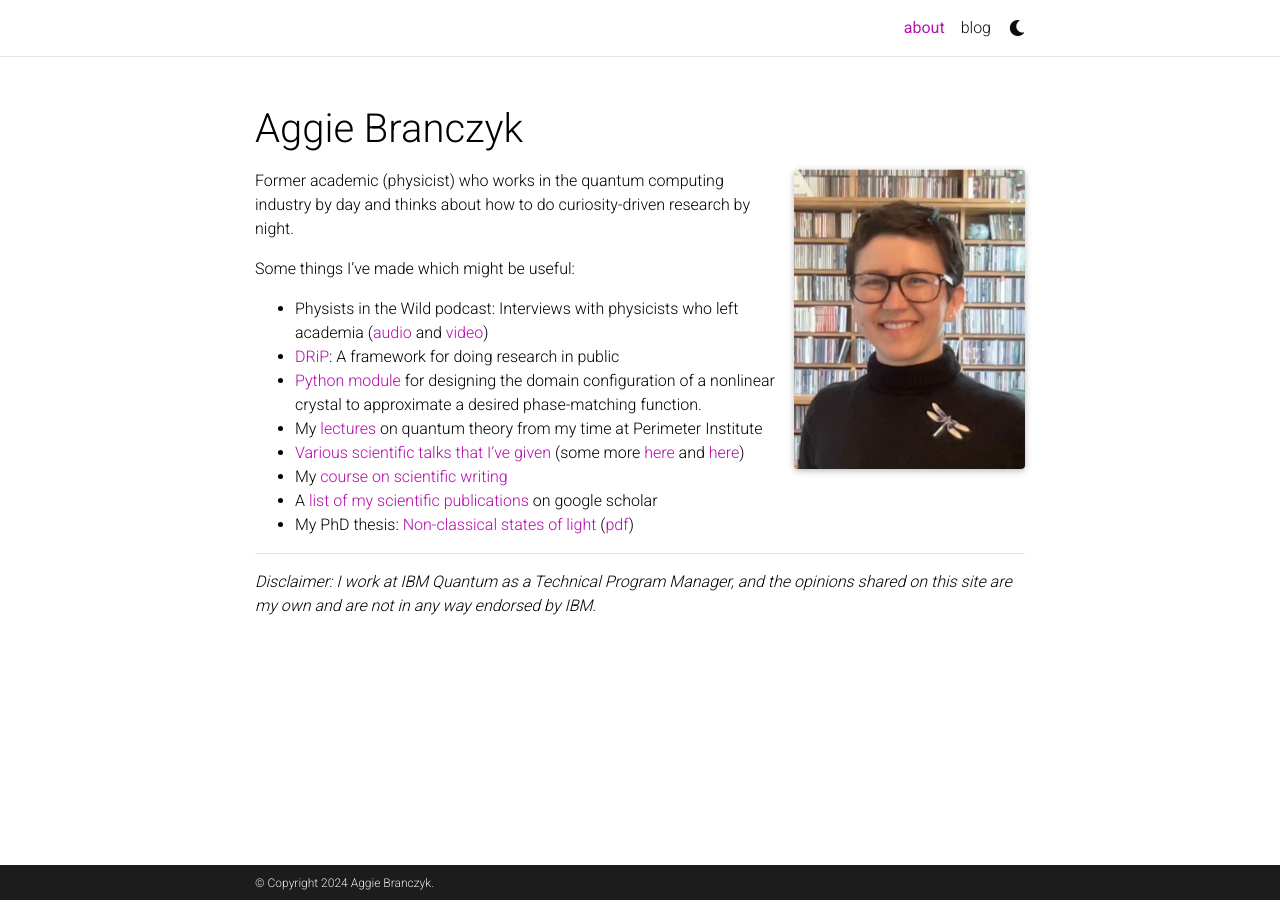
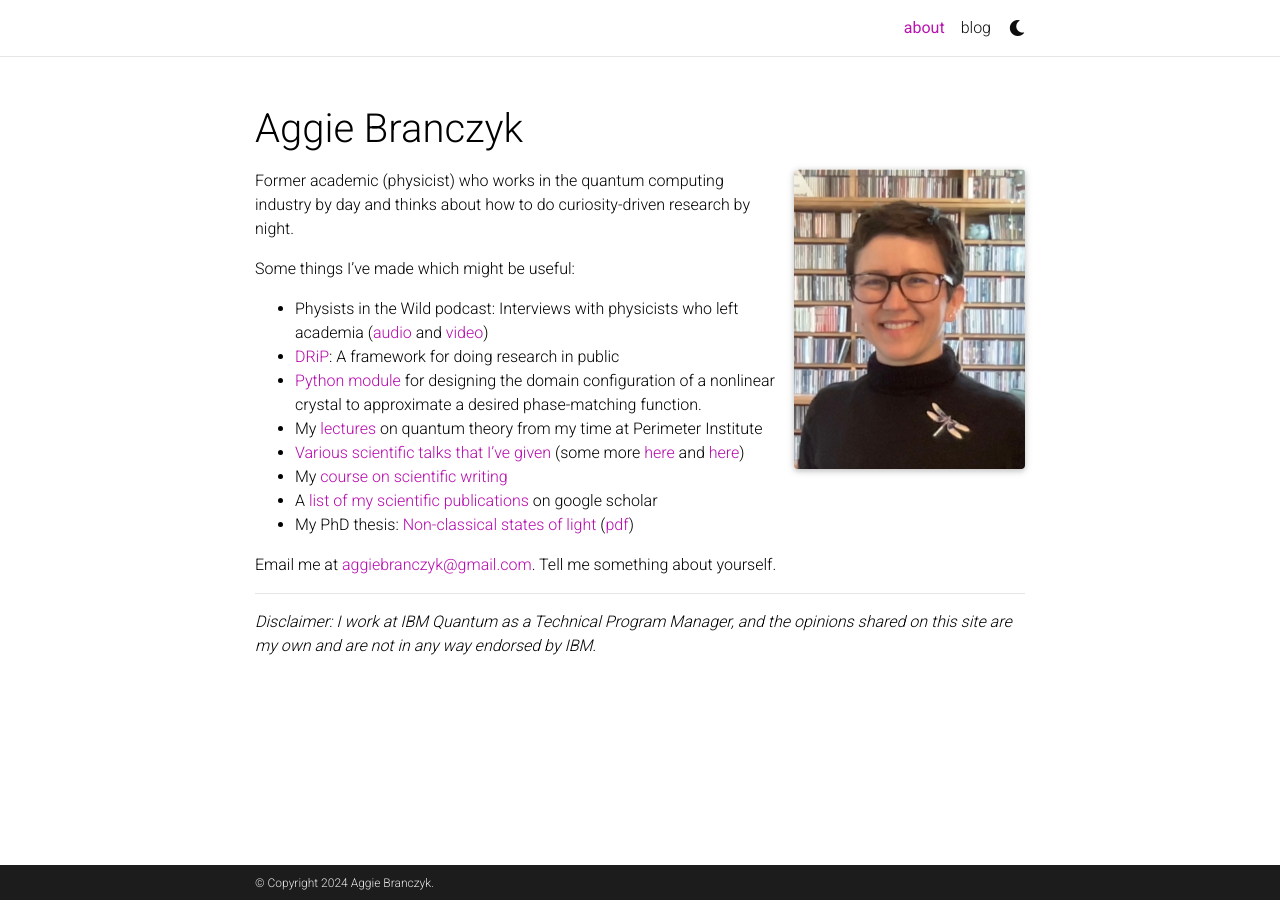
Before and after one commit to abranczyk/abranczyk.github.io, a Jekyll site: the page built from _pages/about.md, in a window 1280 px wide. Built offline with Jekyll 4.4.1, drawn with Linux system fonts in a browser that asks for light colours; full-size pictures stand in for the smaller copies a plugin makes; comment, search, counter and statistics services are not loaded; a style sheet for code colours, icons or effects is not loaded.

Commit message:
added email

```diff
--- a/_pages/about.md
+++ b/_pages/about.md
@@ -26,5 +26,7 @@ Some things I've made which might be useful:
 - A [list of my scientific publications](https://scholar.google.com/citations?user=TrDQTukAAAAJ&hl=en) on google scholar
 - My PhD thesis: [Non-classical states of light](https://espace.library.uq.edu.au/view/UQ:220610) ([pdf](/assets/pdf/Branczyk2010_Non-classical_states_of_light.pdf))
 
+Email me at [aggiebranczyk@gmail.com](mailto:aggiebranczyk@gmail.com). Tell me something about yourself.
+
 ---
 <i>Disclaimer: I work at IBM Quantum as a Technical Program Manager, and the opinions shared on this site are my own and are not in any way endorsed by IBM.</i>
```
